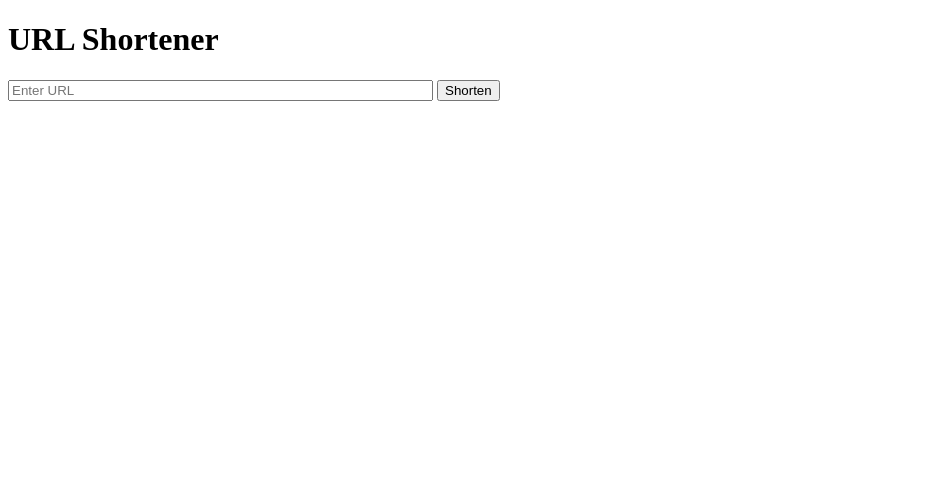
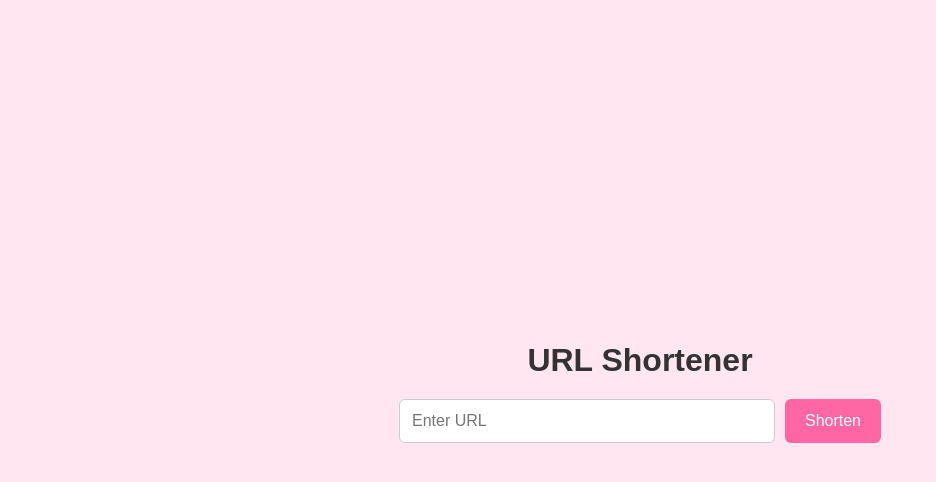
Before and after one commit to AnikaYadav/Anika_Internship, a plain HTML site: page k8s/frontend/index.html in a window 1280 px wide. Shown: the whole page, without its empty margins (0-936 px from the left). Drawn offline with Linux system fonts and the light colour scheme.

Commit message:
Update index.html

```diff
--- a/k8s/frontend/index.html
+++ b/k8s/frontend/index.html
@@ -2,14 +2,83 @@
 <html>
 <head>
     <title>URL Shortener</title>
+
+    <style>
+        /* Full page styling */
+        html, body {
+            margin: 0;
+            padding: 0;
+            height: 100%;
+            background-color: #ffe6f0; /* light pink */
+            font-family: Arial, sans-serif;
+        }
+
+        /* Center everything */
+        .container {
+            display: flex;
+            flex-direction: column;
+            justify-content: center;
+            align-items: center;
+            height: 100%;
+        }
+
+        h1 {
+            margin-bottom: 20px;
+            color: #333;
+        }
+
+        /* Input + button row */
+        .form-box {
+            display: flex;
+            gap: 10px;
+        }
+
+        input {
+            padding: 12px;
+            width: 350px;
+            font-size: 16px;
+            border-radius: 6px;
+            border: 1px solid #ccc;
+        }
+
+        button {
+            padding: 12px 20px;
+            font-size: 16px;
+            border-radius: 6px;
+            border: none;
+            cursor: pointer;
+            background-color: #ff66a3;
+            color: white;
+        }
+
+        button:hover {
+            background-color: #ff4d94;
+        }
+
+        #result {
+            margin-top: 20px;
+            font-size: 16px;
+        }
+
+        #result a {
+            color: #cc0066;
+            text-decoration: none;
+            font-weight: bold;
+        }
+    </style>
 </head>
+
 <body>
-    <h1>URL Shortener</h1>
+    <div class="container">
+        <h1>URL Shortener</h1>
 
-    <input id="url" placeholder="Enter URL" size="50"/>
-    <button onclick="shorten()">Shorten</button>
+        <div class="form-box">
+            <input id="url" placeholder="Enter URL" />
+            <button onclick="shorten()">Shorten</button>
+        </div>
 
-    <p id="result"></p>
+        <p id="result"></p>
+    </div>
 
     <script>
         async function shorten() {
```
